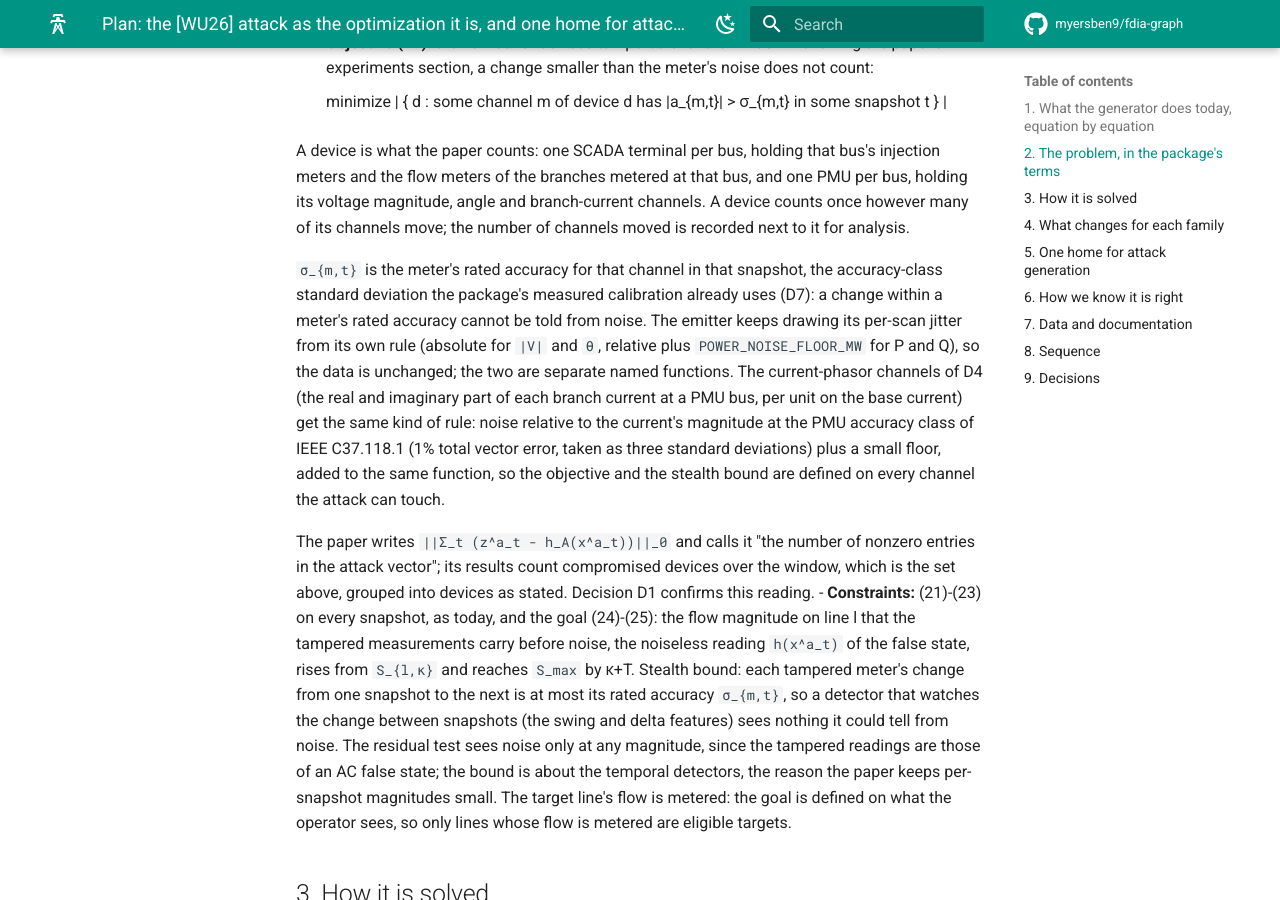
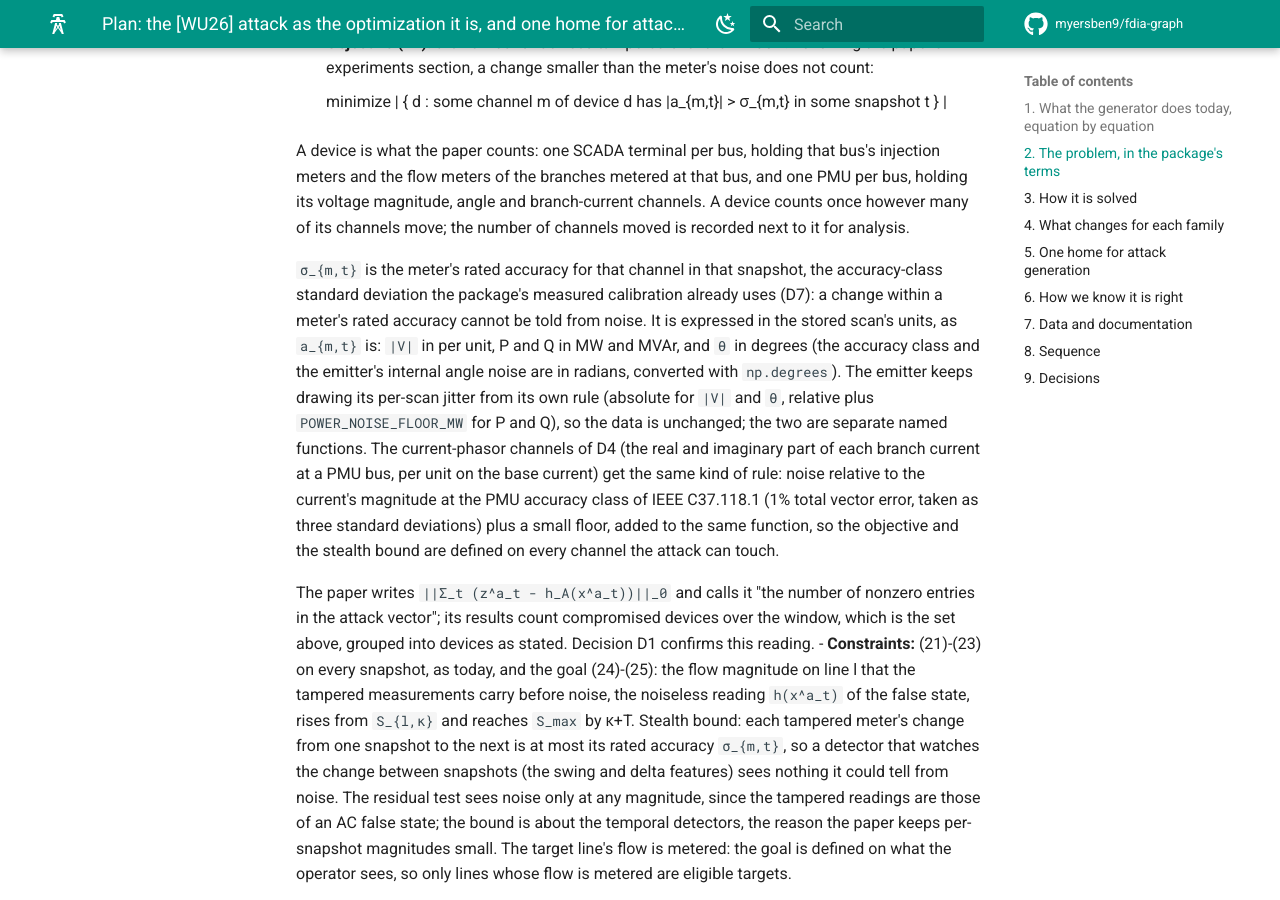
Before and after one commit to myersben9/fdia-graph, an MkDocs documentation site: the page built from docs/plans/WU_MSFDIA_PLAN.md, in a window 1280 px wide and 900 px high, scrolled down 1850 px. Built offline with MkDocs 1.6.1 and Material for MkDocs 9.7.7, drawn with Linux system fonts in a browser that asks for light colours; comment, search, counter and statistics services are not loaded; the version menu is left out.

Commit message:
Wu plan: the accuracy sigma in the stored units, angle in degrees

```diff
--- a/docs/plans/WU_MSFDIA_PLAN.md
+++ b/docs/plans/WU_MSFDIA_PLAN.md
@@ -52,16 +52,18 @@ snapshots t = κ ... κ+T, and the true states `x_t` and scans `z_t` from the ti
   voltage magnitude, angle and branch-current channels. A device counts once however many of its
   channels move; the number of channels moved is recorded next to it for analysis.
 
-  `σ_{m,t}` is the meter's rated accuracy for that channel in that snapshot, the accuracy-class
-  standard deviation the package's measured calibration already uses (D7): a change within a
-  meter's rated accuracy cannot be told from noise. The emitter keeps drawing its per-scan
-  jitter from its own rule (absolute for `|V|` and `θ`, relative plus `POWER_NOISE_FLOOR_MW` for P
-  and Q), so the data is unchanged; the two are separate named functions.
-  The current-phasor channels of D4 (the real and imaginary part of each branch current at a PMU
-  bus, per unit on the base current) get the same kind of rule: noise relative to the current's
-  magnitude at the PMU accuracy class of IEEE C37.118.1 (1% total vector error, taken as three
-  standard deviations) plus a small floor, added to the same function, so the objective and the
-  stealth bound are defined on every channel the attack can touch.
+`σ_{m,t}` is the meter's rated accuracy for that channel in that snapshot, the accuracy-class
+standard deviation the package's measured calibration already uses (D7): a change within a meter's
+rated accuracy cannot be told from noise. It is expressed in the stored scan's units, as `a_{m,t}`
+is: `|V|` in per unit, P and Q in MW and MVAr, and `θ` in degrees (the accuracy class and the
+emitter's internal angle noise are in radians, converted with `np.degrees`). The emitter keeps
+drawing its per-scan jitter from its own rule (absolute for `|V|` and `θ`, relative plus
+`POWER_NOISE_FLOOR_MW` for P and Q), so the data is unchanged; the two are separate named functions.
+The current-phasor channels of D4 (the real and imaginary part of each branch current at a PMU bus,
+per unit on the base current) get the same kind of rule: noise relative to the current's magnitude
+at the PMU accuracy class of IEEE C37.118.1 (1% total vector error, taken as three standard
+deviations) plus a small floor, added to the same function, so the objective and the stealth bound
+are defined on every channel the attack can touch.
 
   The paper writes `||Σ_t (z^a_t - h_A(x^a_t))||_0` and calls it "the number of nonzero entries
   in the attack vector"; its results count compromised devices over the window, which is the set
```
